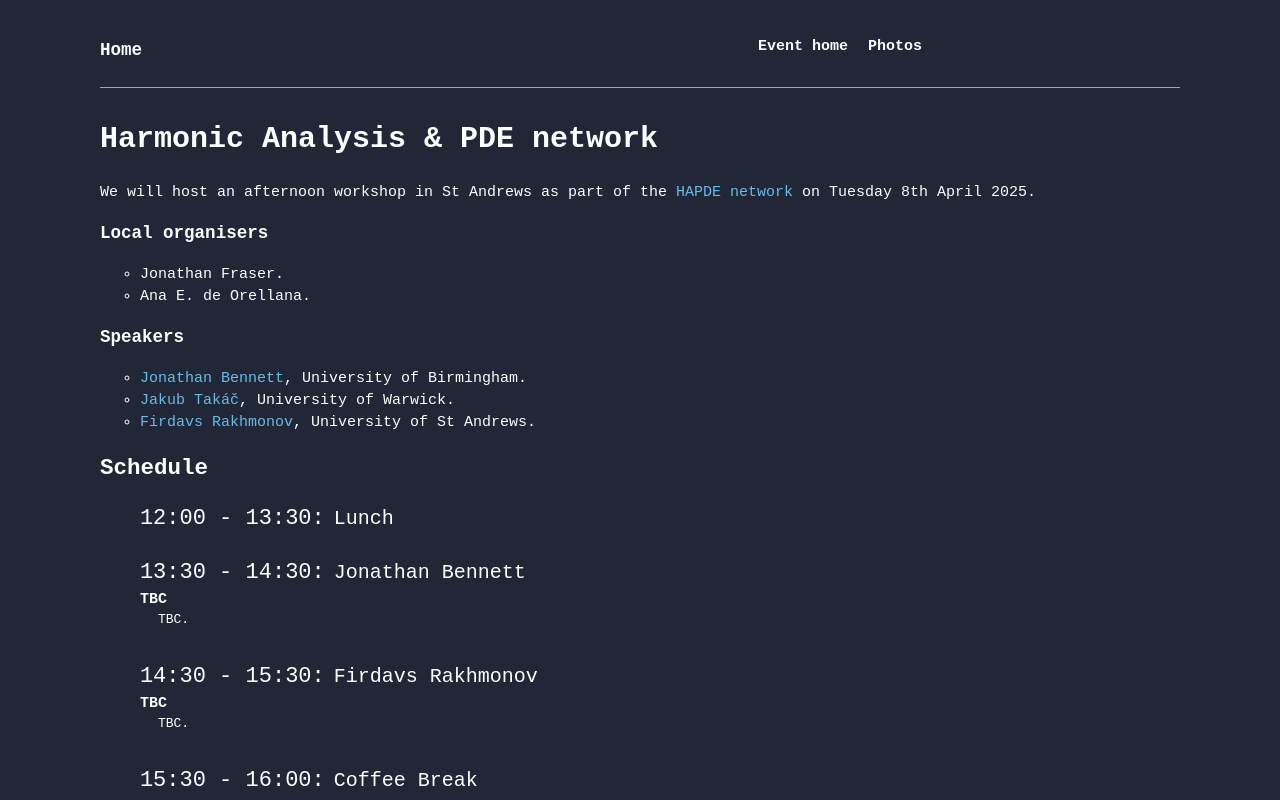
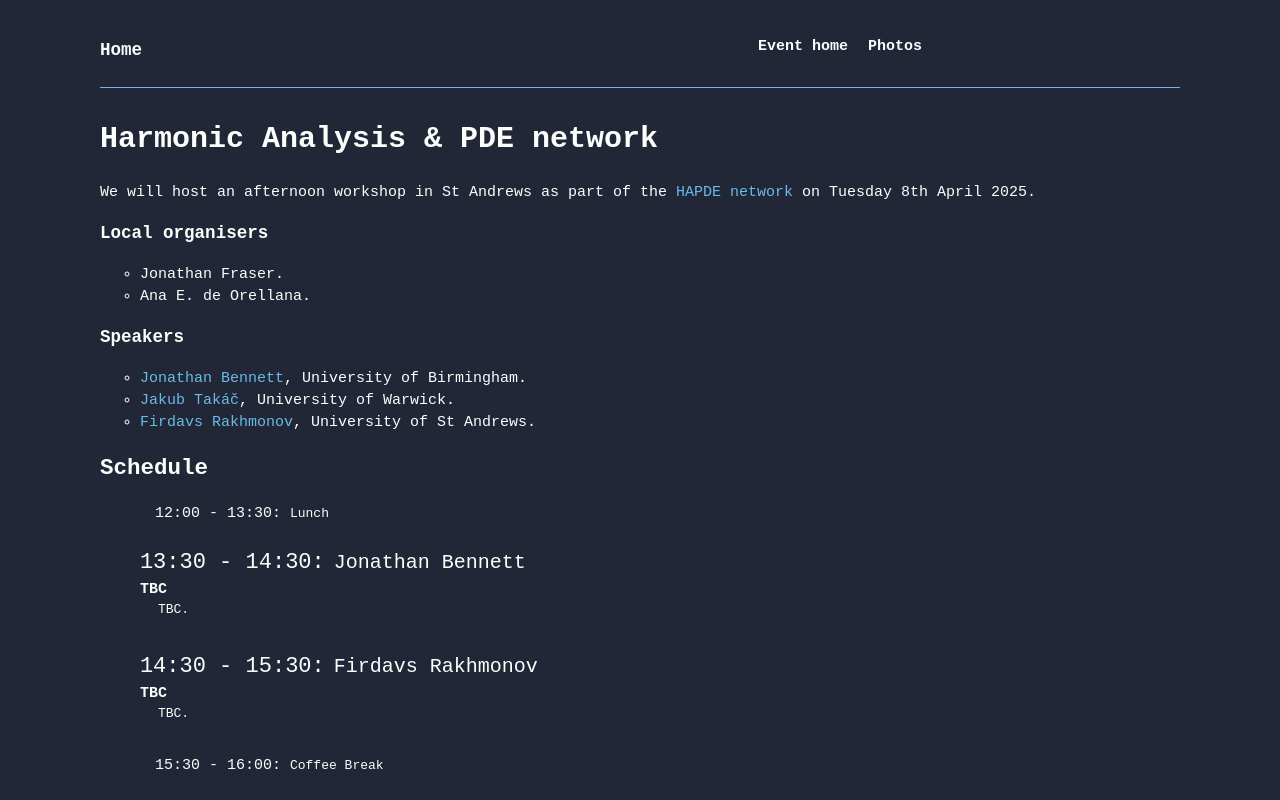
Before and after one commit to AnadeOre/anadeore.github.io, a Next.js app: page /HAPDE in a window 1280 px wide. Shown: the top 800 px of the page. Built offline with nearby package versions, Linux system fonts and the light colour scheme.

Commit message:
small changes to HAPDE style

```diff
--- a/src/app/HAPDE/FoodEvent.jsx
+++ b/src/app/HAPDE/FoodEvent.jsx
@@ -6,8 +6,8 @@ const FoodEvent = ({time, event}) => {
   return (
     <li key={time}>
       <div>
-        <span className={stylesHAPDE.times}>{time}:</span>{' '}
-        <span className={stylesHAPDE.speaker}>{event}</span>
+        <span className={stylesHAPDE.timesFood}>{time}:</span>{' '}
+        <span className={stylesHAPDE.speakerFood}>{event}</span>
       </div>
     </li>
   );
--- a/src/app/HAPDE/stylesHAPDE.module.css
+++ b/src/app/HAPDE/stylesHAPDE.module.css
@@ -8,3 +8,12 @@
 .speaker {
   font-size: 20px;
 }
+
+.timesFood {
+  margin-left: 15px;
+  font-size: 15px;
+}
+
+.speakerFood {
+  font-size: 13px;
+}
```
